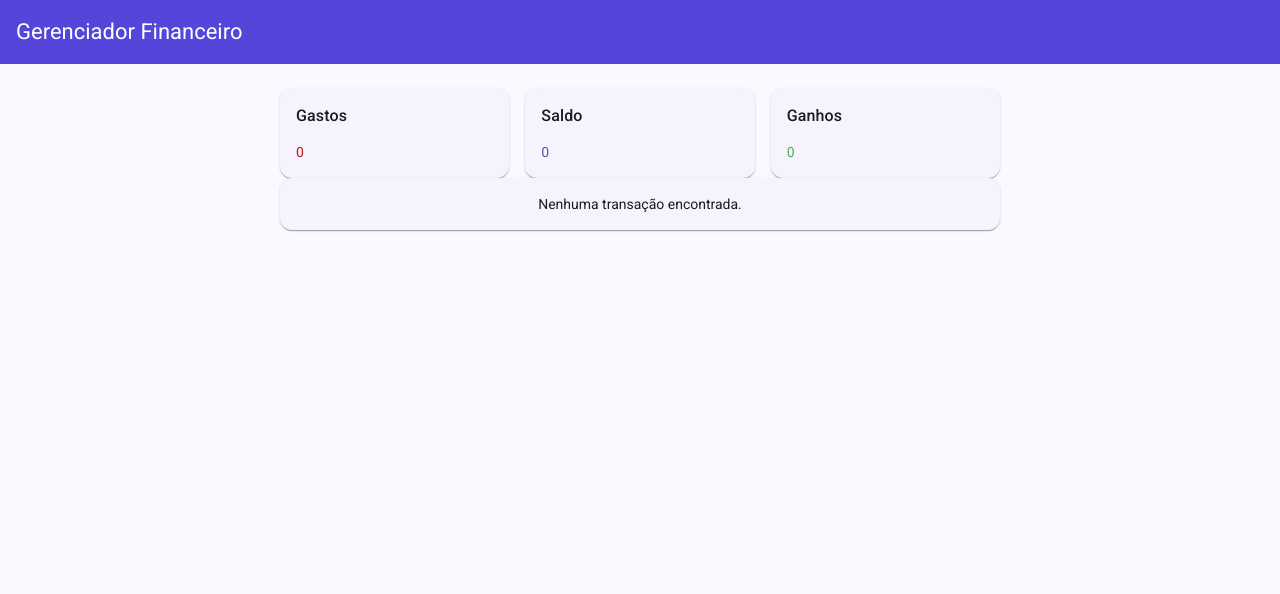
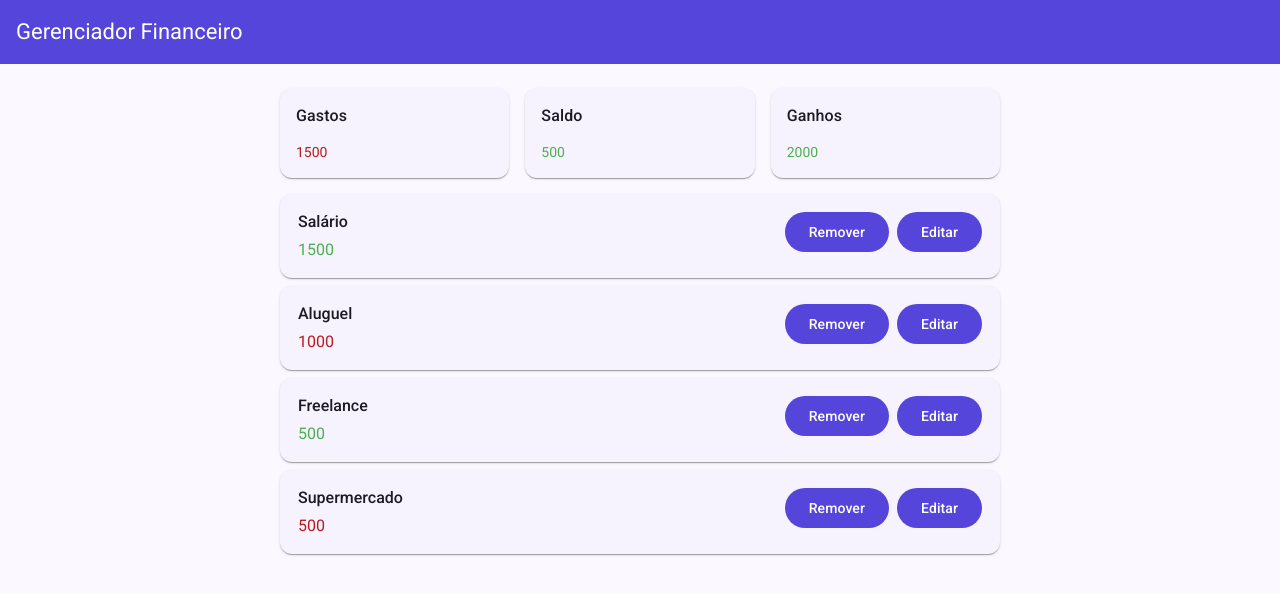
Before and after one commit to Costa-Artur/Angular-Gerenciador-Financeiro, an Angular app: page / in a window 1280 px wide. Shown: the top 594 px of the page. Built offline with nearby package versions, Linux system fonts and the light colour scheme.

Commit message:
Refactor home component layout and restore transaction data

```diff
--- a/src/app/features/home/home.html
+++ b/src/app/features/home/home.html
@@ -1,7 +1,14 @@
+<div class="container">
+
   <app-balance [transactions]="transactions()"></app-balance>
 
+  <div class="transactions">
     @for (item of transactions(); track $index) {
       <app-transaction-item [transaction]="item"></app-transaction-item>
     } @empty {
       <app-no-transactions/>
     }
+
+  </div>
+
+</div>
--- a/src/app/features/home/home.scss
+++ b/src/app/features/home/home.scss
@@ -0,0 +1,11 @@
+.container {
+  display: flex;
+  flex-direction: column;
+  gap: 1rem;
+}
+
+.transactions {
+  display: flex;
+  flex-direction: column;
+  gap: 0.5rem;
+}
--- a/src/app/features/home/home.ts
+++ b/src/app/features/home/home.ts
@@ -18,10 +18,10 @@ import { NoTransactions } from "./components/no-transactions/no-transactions";
 export class Home {
 
   transactions = signal<Transaction[]>([
-    // { title: 'Salário', value: 1500, type: TransactionType.INCOME },
-    // { title: 'Aluguel', value: 1000, type: TransactionType.OUTCOME },
-    // { title: 'Freelance', value: 500, type: TransactionType.INCOME },
-    // { title: 'Supermercado', value: 500, type: TransactionType.OUTCOME },
+    { title: 'Salário', value: 1500, type: TransactionType.INCOME },
+    { title: 'Aluguel', value: 1000, type: TransactionType.OUTCOME },
+    { title: 'Freelance', value: 500, type: TransactionType.INCOME },
+    { title: 'Supermercado', value: 500, type: TransactionType.OUTCOME },
   ])
 
 }
```
Lines whose indentation alone changed are shown as unchanged.
